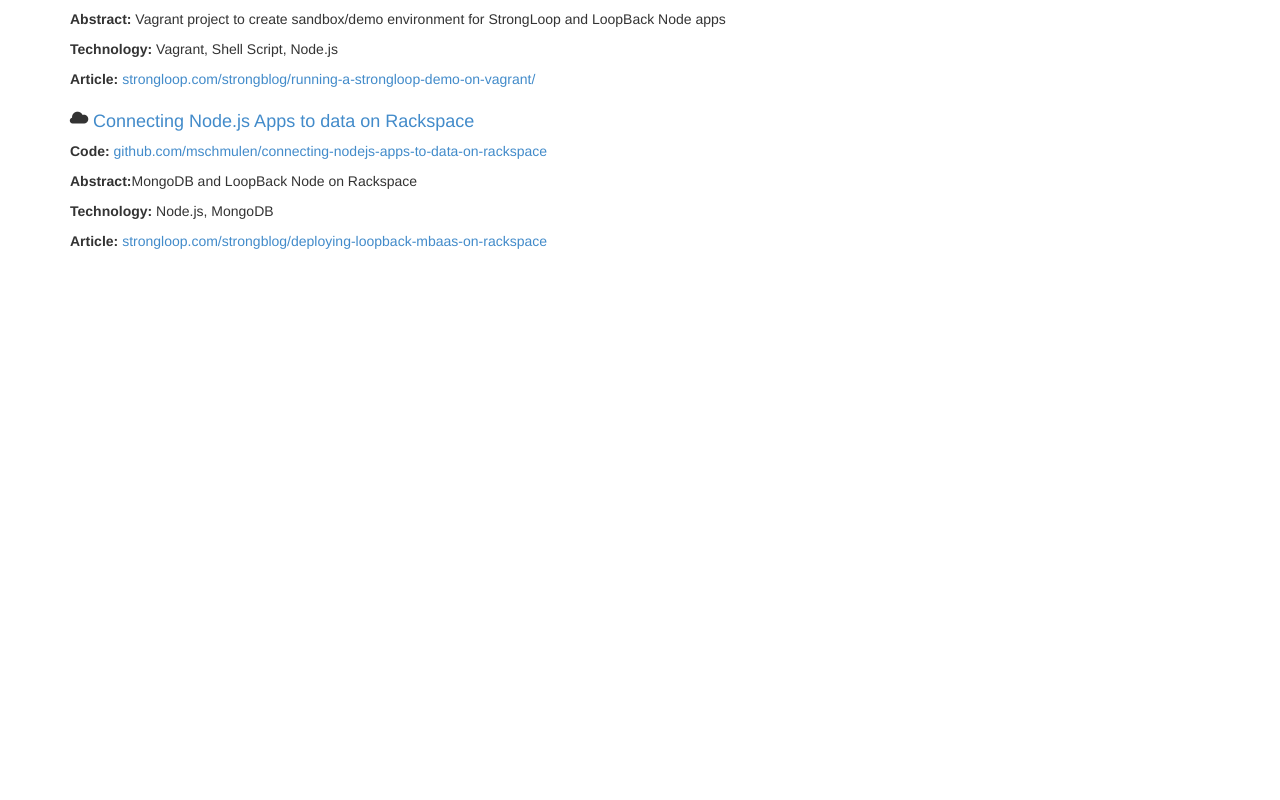
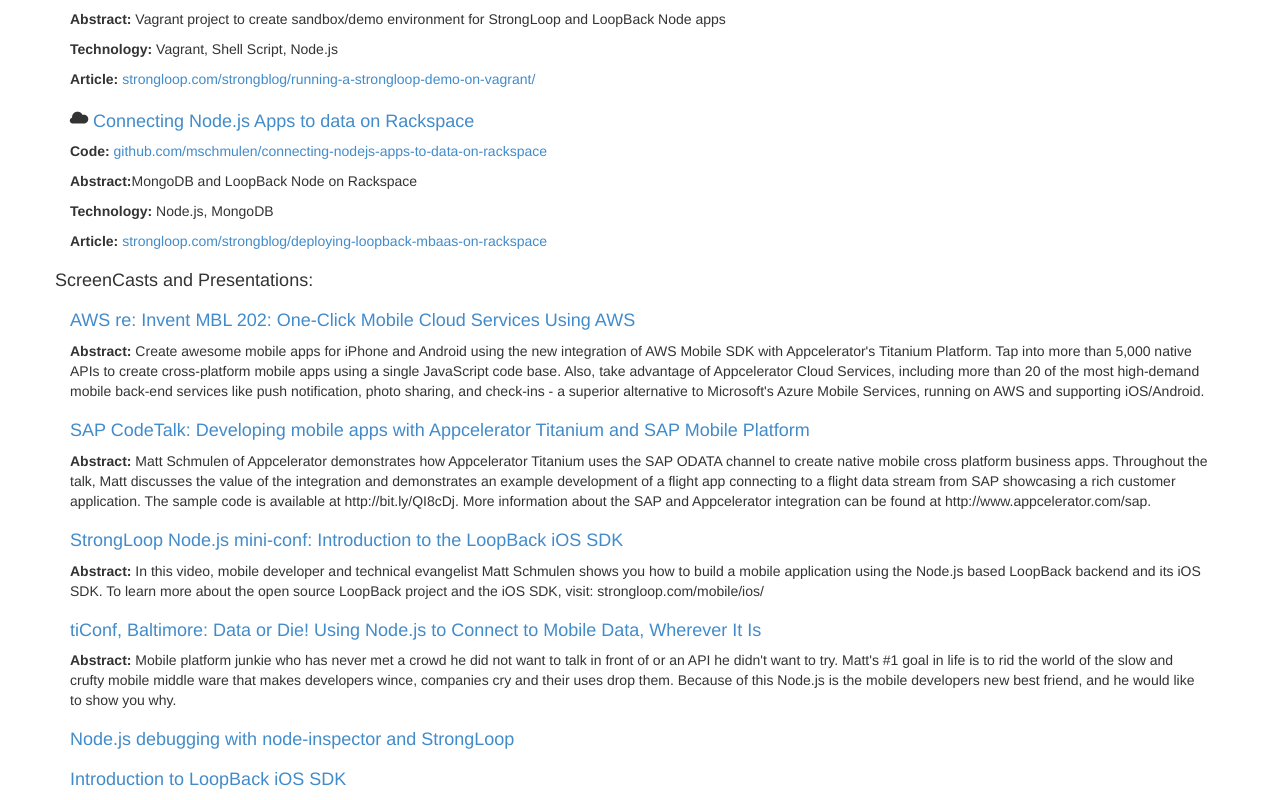
Before and after one commit to mschmulen/mschmulen.github.io, a plain HTML site: page index.html in a window 1280 px wide. Shown: the part 1243-2043 px from the top of the page. Before the commit the page ends 1504 px from the top, so only its background shows below. Drawn offline with nearby package versions, Linux system fonts and the light colour scheme.

Commit message:
added presentations

```diff
--- a/index.html
+++ b/index.html
@@ -119,7 +119,48 @@
 
         </div>
 
+      <div class="row">
+        <h4> ScreenCasts and Presentations: </h4>
+
+				<div class="col-lg-12">
+				          <h4><a href="https://www.youtube.com/watch?v=EwsZG-5wNqo"> AWS re: Invent MBL 202: One-Click Mobile Cloud Services Using AWS</a></h4>
+									<p><b>Abstract:</b> Create awesome mobile apps for iPhone and Android using the new integration of AWS Mobile SDK with Appcelerator's Titanium Platform. Tap into more than 5,000 native APIs to create cross-platform mobile apps using a single JavaScript code base.
+
+				Also, take advantage of Appcelerator Cloud Services, including more than 20 of the most high-demand mobile back-end services like push notification, photo sharing, and check-ins - a superior alternative to Microsoft's Azure Mobile Services, running on AWS and supporting iOS/Android.
+									</p>
+				</div>
+
+
+        <div class="col-lg-12">
+          <h4><a href="https://www.youtube.com/watch?v=cSYu2Np_U_U"> SAP CodeTalk: Developing mobile apps with Appcelerator Titanium and SAP Mobile Platform </a></h4>
+					<p><b>Abstract:</b> Matt Schmulen of Appcelerator demonstrates how Appcelerator Titanium uses the SAP ODATA channel to create native mobile cross platform business apps. Throughout the talk, Matt discusses the value of the integration and demonstrates an example development of a flight app connecting to a flight data stream from SAP showcasing a rich customer application. The sample code is available at http://bit.ly/QI8cDj. More information about the SAP and Appcelerator integration can be found at http://www.appcelerator.com/sap.
+					</p>
+
+				</div>
+
+				<div class="col-lg-12">
+          <h4><a href="https://vimeo.com/82734134"> StrongLoop Node.js mini-conf: Introduction to the LoopBack iOS SDK </a></h4>
+					<p><b>Abstract:</b> In this video, mobile developer and technical evangelist Matt Schmulen shows you how to build a mobile application using the Node.js based LoopBack backend and its iOS SDK. To learn more about the open source LoopBack project and the iOS SDK, visit: strongloop.com/mobile/ios/
+					</p>
+				</div>
+
+        <div class="col-lg-12">
+          <h4><a href="https://vimeo.com/69841474"> tiConf, Baltimore: Data or Die! Using Node.js to Connect to Mobile Data, Wherever It Is </a></h4>
+					<p><b>Abstract:</b> Mobile platform junkie who has never met a crowd he did not want to talk in front of or an API he didn't want to try. Matt's #1 goal in life is to rid the world of the slow and crufty mobile middle ware that makes developers wince, companies cry and their uses drop them. Because of this Node.js is the mobile developers new best friend, and he would like to show you why.
+					</p>
+				</div>
+
+				<div class="col-lg-12">
+          <h4><a href="https://vimeo.com/70737771"> Node.js debugging with node-inspector and StrongLoop </a></h4>
+				</div>
+        <div class="col-lg-12">
+          <h4><a href="https://vimeo.com/79834307"> Introduction to LoopBack iOS SDK </a></h4>
+				</div>
+
+
 			</div>
+		</div>
+
 
     <!-- jQuery (necessary for Bootstrap's JavaScript plugins) -->
     <script src="https://code.jquery.com/jquery.js"></script>
```
